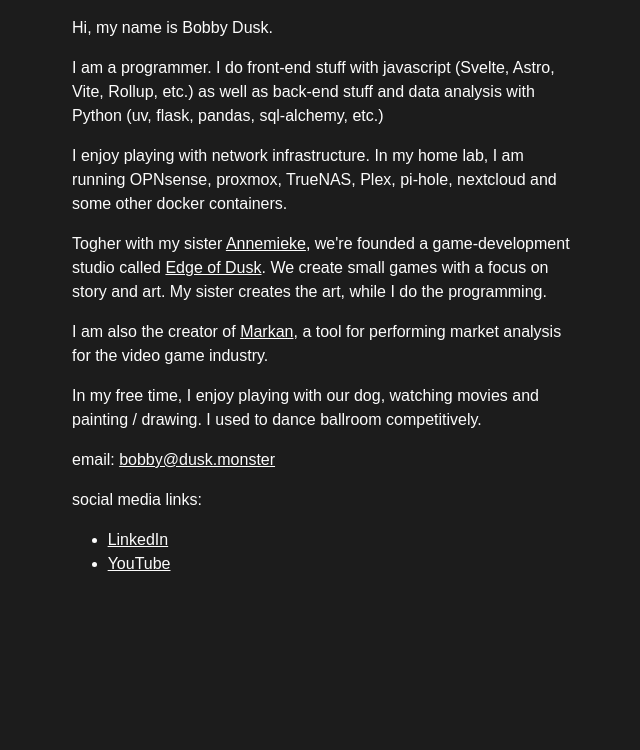
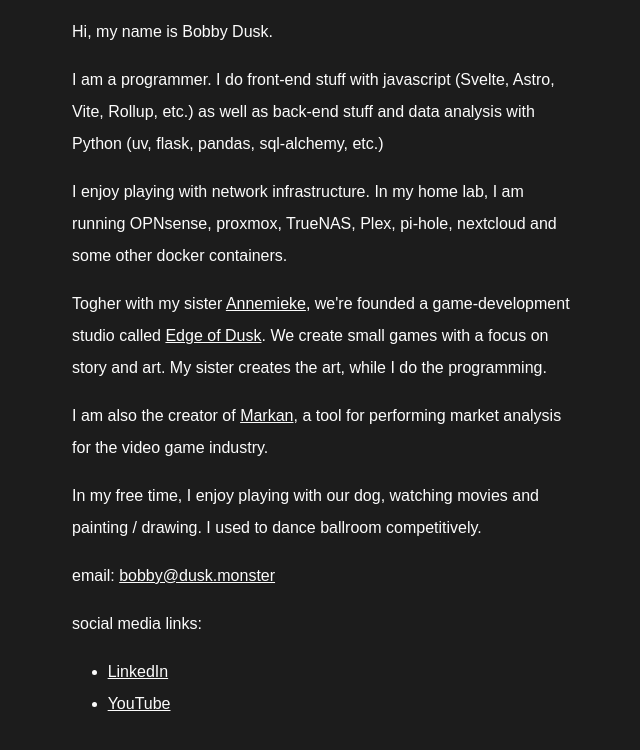
Before and after one commit to BobbyDusk/website, a website: page index.html in a window 1280 px wide. Shown: the whole page, without its empty margins (317-957 px from the left). Drawn offline with Linux system fonts and the light colour scheme.

Commit message:
no description

```diff
--- a/index.css
+++ b/index.css
@@ -28,10 +28,10 @@
     font-family: sans-serif;
 }
 
-ul, p, h1, h2, h3, h4, h5, h6, input {
+ul, p, h1, h2, h3, h4, h5, h6, input, li {
     margin: 0;
     padding: 0;
-    line-height: 1.5;
+    line-height: 2.0;
 }
 
 body, p, h1, h2, h3, h4, h5, h6 {
```
